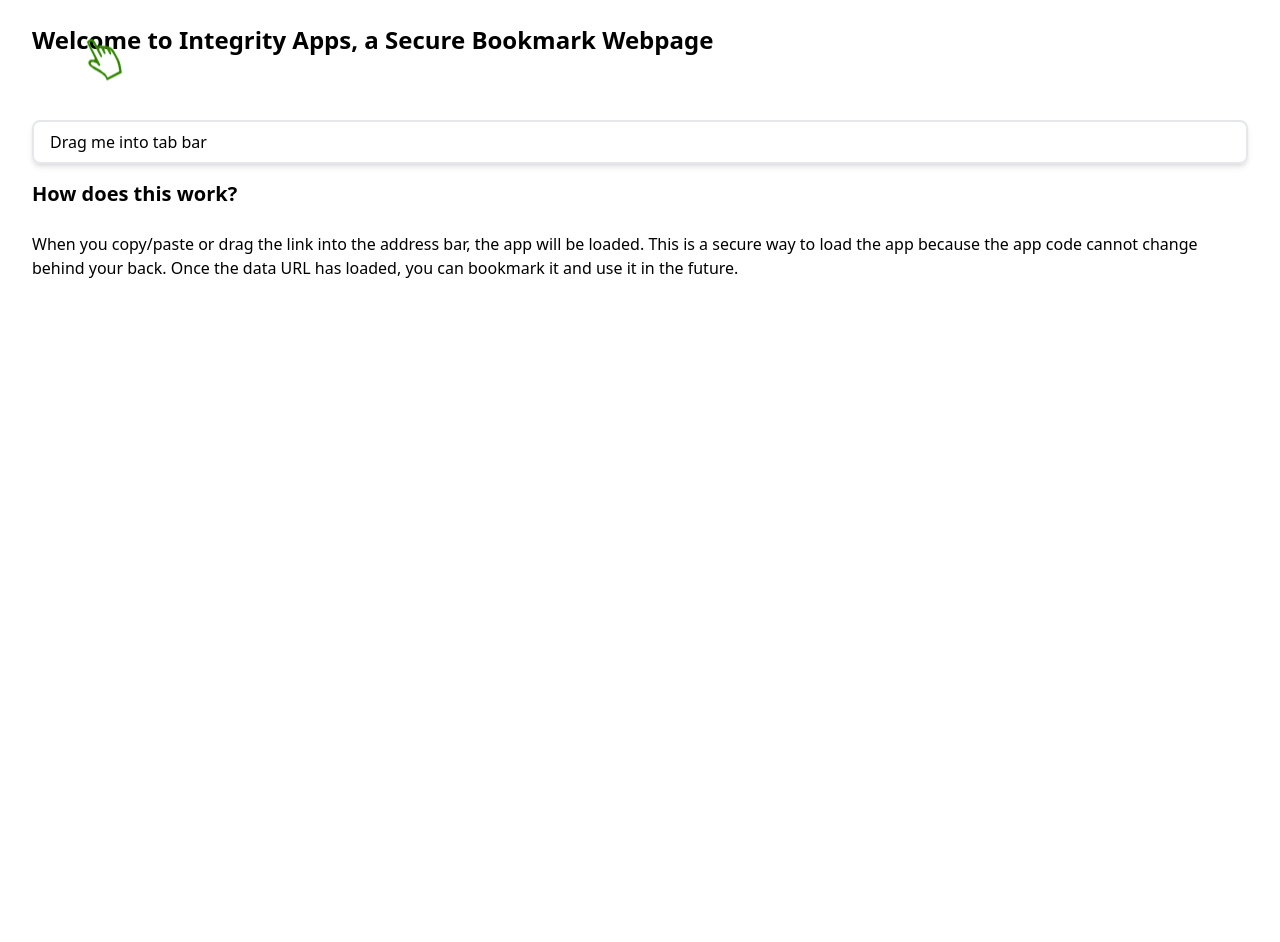
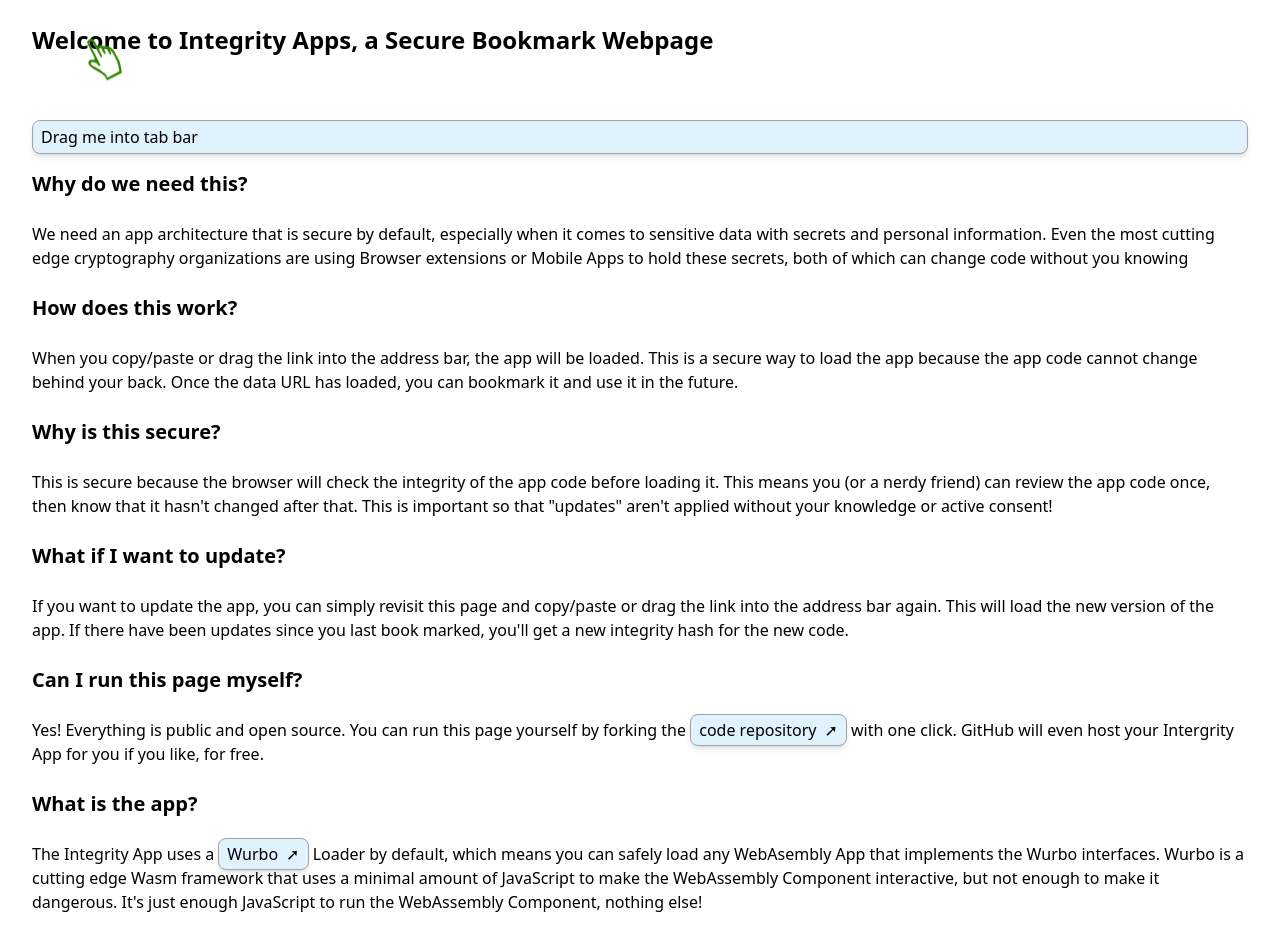
Before and after one commit to DougAnderson444/integrity-app, a SvelteKit app: page / in a window 1280 px wide. Shown: the top 942 px of the page. Before the commit the page ends 800 px from the top, so only its background shows below. Built offline with nearby package versions, Linux system fonts and the light colour scheme; no server answers.

Commit message:
add more homepage text

```diff
--- a/src/routes/+page.svelte
+++ b/src/routes/+page.svelte
@@ -35,8 +35,6 @@
 		const name = 'innerApp.js';
 		// fetch the text
 		const appRaw = await fetch(`${base}/${name}`).then((res) => res.text());
-
-		console.log(appRaw);
 
 		// generate sha256 Subresource Integrity of app.js (appRaw)
 		// and use it as integrity attribute of script tag
@@ -92,7 +90,10 @@
 		<!-- Safari can just click the link -->
 		<Finger />
 	{/if}
-	<a id="el_link" bind:this={el_link} class="border-2 rounded-lg shadow-md px-4 py-2 w-full"
+	<a
+		id="el_link"
+		bind:this={el_link}
+		class="border-2 border-neutral-400 rounded-lg shadow-md outline-lime-50 px-4 py-2 w-full"
 		>Drag me into tab bar</a
 	>
 
@@ -100,10 +101,72 @@
 		✅ Data URL copied to clipboard. Paste it into your browser's address bar.
 	</div>
 
+	<h2>Why do we need this?</h2>
+	<p class="my-2">
+		We need an app architecture that is secure by default, especially when it comes to sensitive
+		data with secrets and personal information. Even the most cutting edge cryptography
+		organizations are using Browser extensions or Mobile Apps to hold these secrets, both of which
+		can change code without you knowing
+	</p>
+
 	<h2 class="text-xl font-semibold my-4">How does this work?</h2>
 	<p class="my-2">
 		When you copy/paste or drag the link into the address bar, the app will be loaded. This is a
 		secure way to load the app because the app code cannot change behind your back. Once the data
 		URL has loaded, you can bookmark it and use it in the future.
 	</p>
+
+	<h2 class="text-xl font-semibold my-4">Why is this secure?</h2>
+	<p class="my-2">
+		This is secure because the browser will check the integrity of the app code before loading it.
+		This means you (or a nerdy friend) can review the app code once, then know that it hasn't
+		changed after that. This is important so that "updates" aren't applied without your knowledge or
+		active consent!
+	</p>
+
+	<h2 class="text-xl font-semibold my-4">What if I want to update?</h2>
+	<p class="my-2">
+		If you want to update the app, you can simply revisit this page and copy/paste or drag the link
+		into the address bar again. This will load the new version of the app. If there have been
+		updates since you last book marked, you'll get a new integrity hash for the new code.
+	</p>
+
+	<h2>Can I run this page myself?</h2>
+	<p class="my-2">
+		Yes! Everything is public and open source. You can run this page yourself by forking the <a
+			href="https://github.com/DougAnderson444/integrity-app"
+			target="_blank">code repository</a
+		> with one click. GitHub will even host your Intergrity App for you if you like, for free.
+	</p>
+
+	<h2 class="text-xl font-semibold my-4">What is the app?</h2>
+	<p class="my-2">
+		The Integrity App uses a <a href="https://github.com/DougAnderson444/wurbo">Wurbo</a> Loader by default,
+		which means you can safely load any WebAsembly App that implements the Wurbo interfaces. Wurbo is
+		a cutting edge Wasm framework that uses a minimal amount of JavaScript to make the WebAssembly Component
+		interactive, but not enough to make it dangerous. It's just enough JavaScript to run the WebAssembly
+		Component, nothing else!
+	</p>
+
+	<h2 class="text-xl font-semibold my-4">What is the Wurbo Loader?</h2>
+	<p>
+		The Wurbo Loader is a WebAssembly Loader that uses a minimal amount of JavaScript to make the
+		WebAssembly Component interactive, but not enough to make it dangerous. It's just enough
+		JavaScript to run the WebAssembly Component, nothing else!
+	</p>
 </main>
+
+<style>
+	h2 {
+		@apply text-xl font-semibold my-4;
+	}
+
+	a {
+		@apply border border-neutral-400 rounded-lg shadow-md outline-lime-50 px-2 py-1 w-full bg-sky-100;
+	}
+
+	a:not(#el_link)::after {
+		content: '➚';
+		margin-left: 0.5rem;
+	}
+</style>
```
Also changed, not shown: 1 other file (tests, documents, lock files or other folders).
